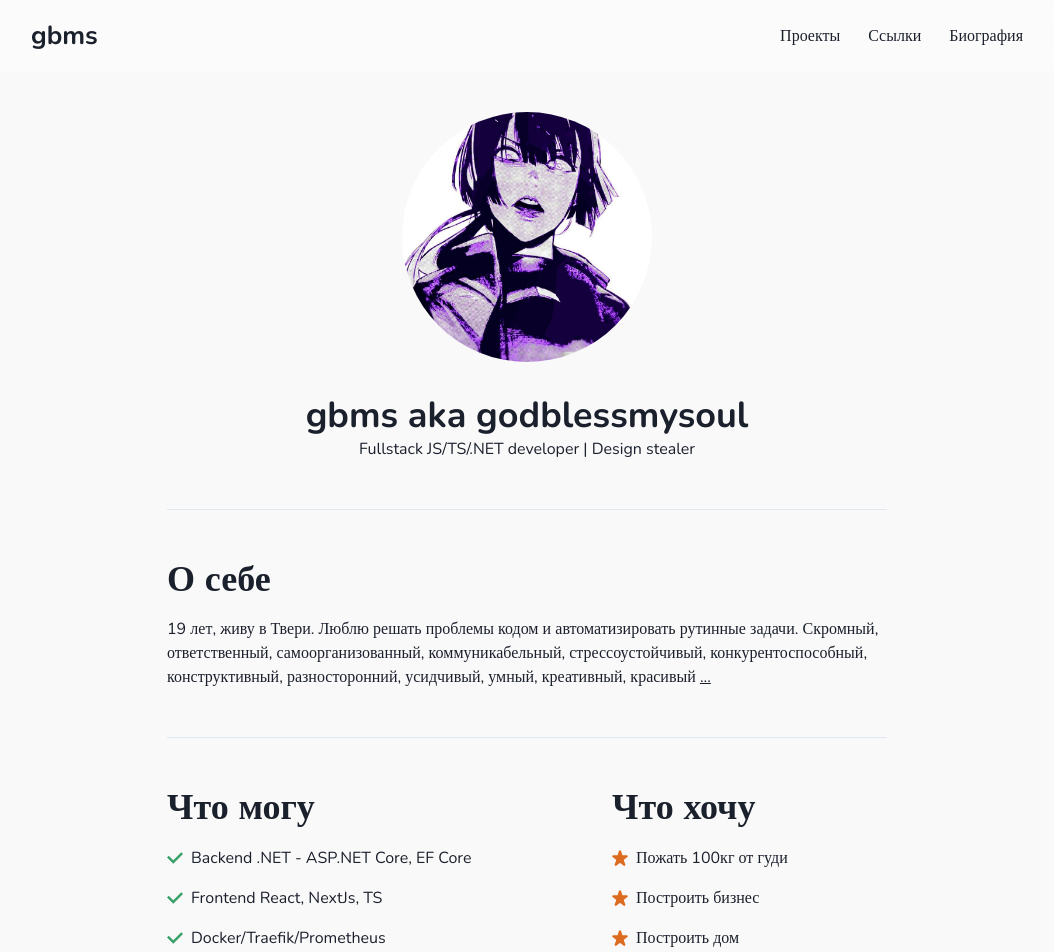
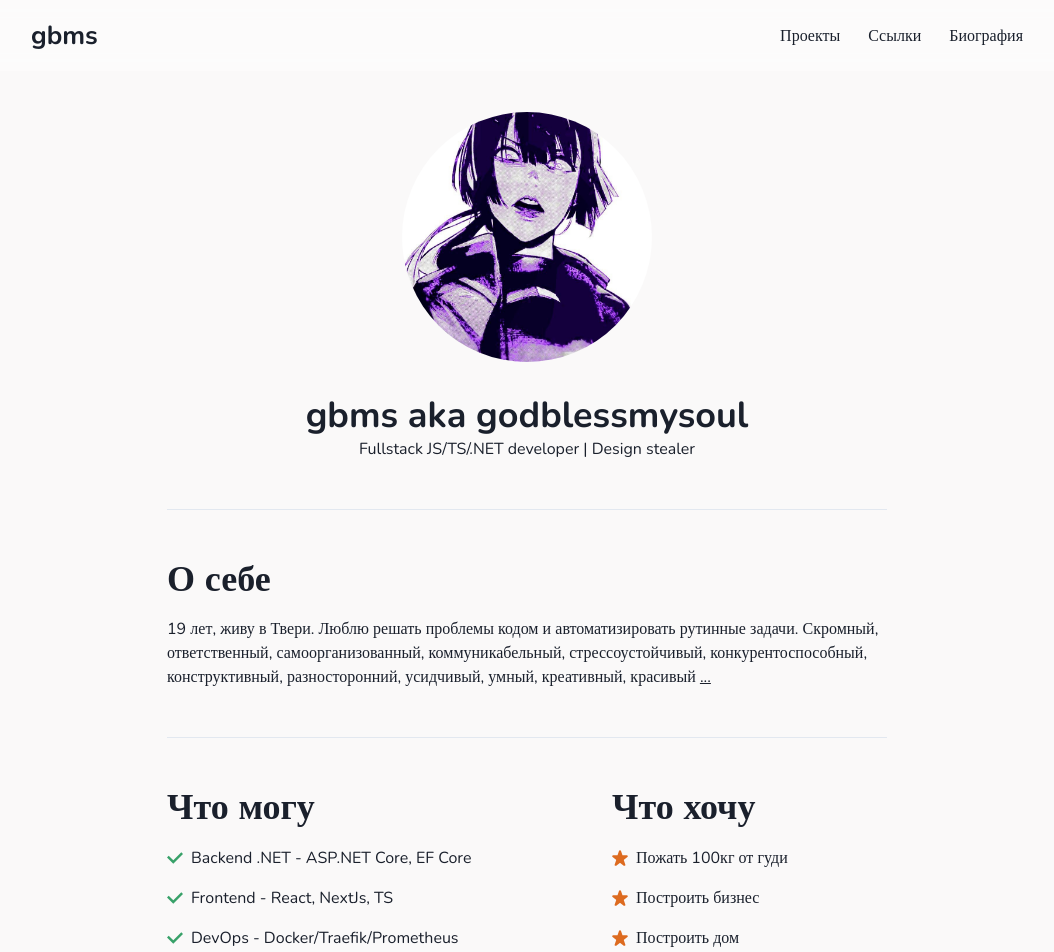
Before and after one commit to mindtnv/gbms, a Next.js app: page / in a window 1280 px wide. Shown: the top 952 px of the page, without its empty margins (113-1167 px from the left). Built offline with nearby package versions, Linux system fonts and the light colour scheme.

Commit message:
Update Perks

```diff
--- a/components/Perks.tsx
+++ b/components/Perks.tsx
@@ -17,13 +17,13 @@ const Perks = () => {
         <ListItem>
           <Center justifyContent="start">
             <ListIcon as={CheckIcon} color="green.500" />
-            Frontend React, NextJs, TS
+            Frontend - React, NextJs, TS
           </Center>
         </ListItem>
         <ListItem>
           <Center justifyContent="start">
             <ListIcon as={CheckIcon} color="green.500" />
-            Docker/Traefik/Prometheus
+            DevOps - Docker/Traefik/Prometheus
           </Center>
         </ListItem>
         <ListItem>
```
